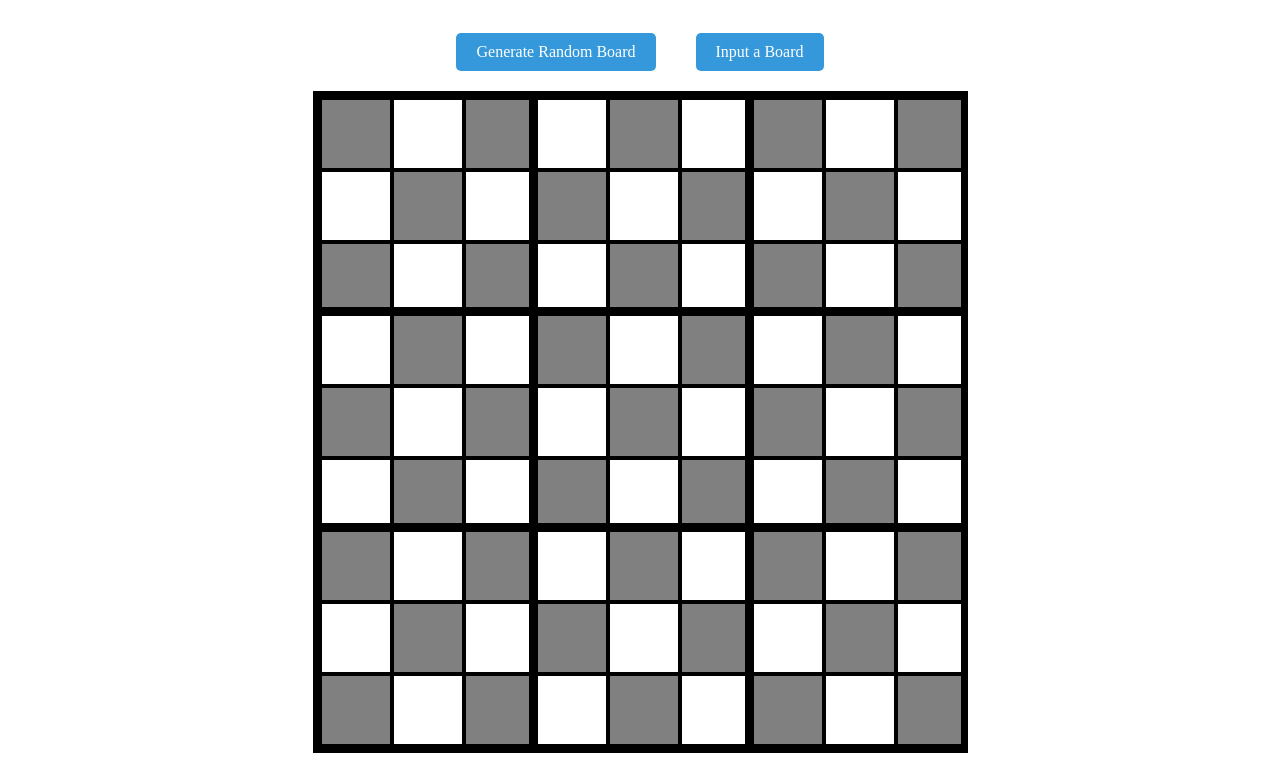
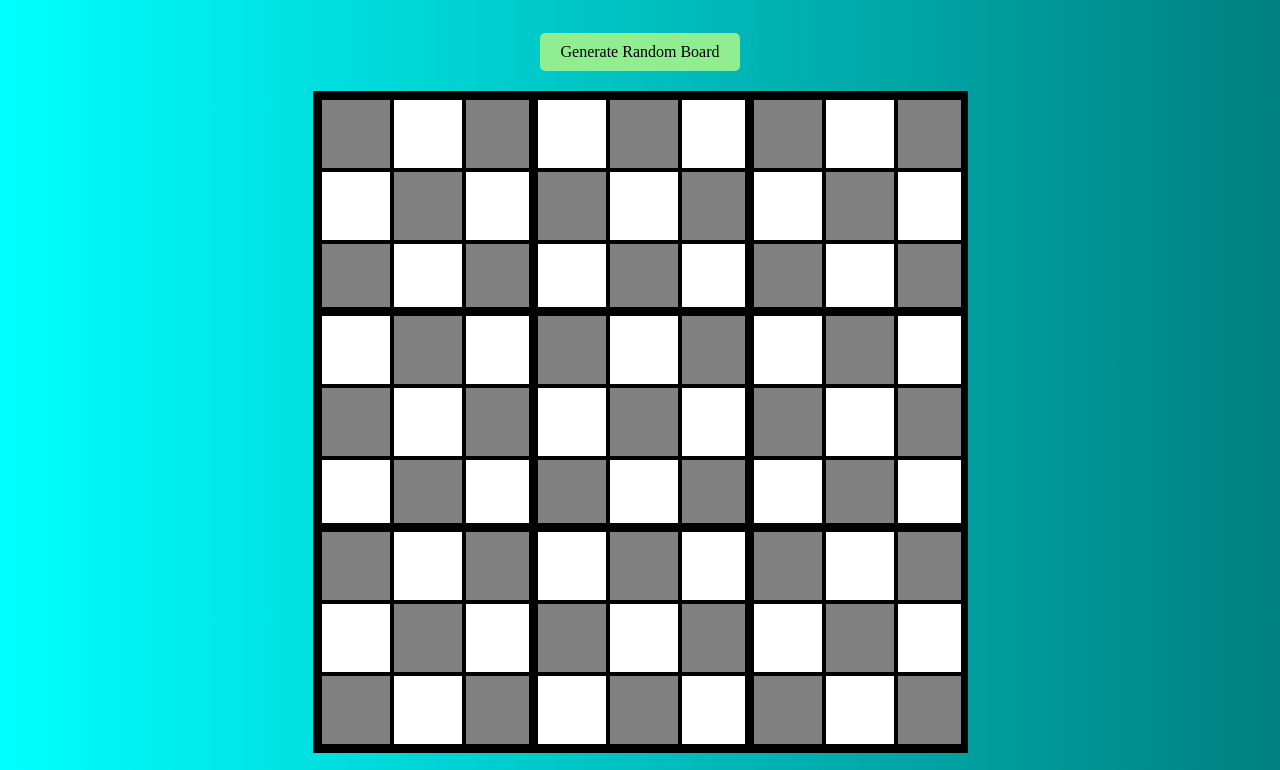
Before and after one commit to Ajay12338/Sudoku-Solver, a React app: page / in a window 1280 px wide. Shown: the part 145-915 px from the top of the page. Built offline with nearby package versions, Linux system fonts and the light colour scheme; a web font is replaced by a local one.

Commit message:
Completed Part 1

```diff
--- a/Body.js
+++ b/Body.js
@@ -1,5 +1,5 @@
 import { useState } from "react";
-
+import solve from "./soduku_backtracking";
 const Body = () => {
   let [solveBoard, setSolveBoard] = useState([
     ["", "", "", "", "", "", "", "", ""],
@@ -23,7 +23,9 @@ const Body = () => {
     ["", "", "", "", "", "", "", "", ""],
     ["", "", "", "", "", "", "", "", ""],
   ]);
-
+  function create2DCopyArray(arr) {
+    return arr.map((subarray) => [...subarray]);
+  }
   return (
     <>
       <div className="btn">
@@ -32,7 +34,8 @@ const Body = () => {
             let data = await fetch("https://sudoku-api.vercel.app/api/dosuku");
             data = await data.json();
             let questionGrid = data.newboard.grids[0].value;
-            let solutionGrid = data.newboard.grids[0].solution;
+            let copyQuestionGrid = create2DCopyArray(questionGrid);
+            let solutionGrid = solve(copyQuestionGrid);
             for (let i = 0; i < 9; i++) {
               for (let j = 0; j < 9; j++) {
                 if (questionGrid[i][j] === 0) questionGrid[i][j] = "";
@@ -44,7 +47,6 @@ const Body = () => {
         >
           Generate Random Board
         </button>
-        <button>Input a Board</button>
       </div>
       <div className="body">
         <div className="sudoku-container">
--- a/Footer.js
+++ b/Footer.js
@@ -2,7 +2,6 @@ const Footer = () => {
   return (
     <div id="footer-container">
       <p className="footer-txt">Ajay S</p>
-      <img src="https://akshaysaini.in/img/foot.jpg" alt="temple-img-footer" />
     </div>
   );
 };
--- a/index.css
+++ b/index.css
@@ -2,16 +2,19 @@ html,
 body {
   margin: 0;
   padding: 0;
+  background: linear-gradient(90deg, #00ffff, #008080);
 }
 #heading {
   text-align: center;
   font-family: "Playpen Sans", cursive;
   font-size: 2rem;
+  color: #fff;
 }
 #jpn-txt {
   text-align: center;
   font-family: "Noto Serif JP", serif;
   font-size: 2rem;
+  color: #fff;
 }
 .btn {
   display: flex;
@@ -23,8 +26,8 @@ body {
   font-size: 1rem;
   margin: 20px;
   padding: 10px 20px;
-  background-color: #3498db;
-  color: #fff;
+  background-color: lightgreen;
+  color: #000000;
   border: none;
   border-radius: 5px;
   cursor: pointer;
@@ -76,9 +79,10 @@ body {
   font-family: "Sacramento", cursive;
   font-size: 5rem;
   font-weight: 400;
-  color: #41b0bf;
+  color: #fff;
   margin: 10px;
 }
+
 @media screen and (max-width: 768px) {
   .btn > button {
     margin: 10px;
--- a/soduku_backtracking.js
+++ b/soduku_backtracking.js
@@ -1,2 +1,42 @@
-const solve = (grid) => {};
+let ans;
+const isValid = (grid, currVal, row, col) => {
+  for (let i = 0; i < 9; i++) {
+    if (grid[i][col] === currVal) return false;
+
+    if (grid[row][i] === currVal) return false;
+    if (
+      grid[3 * Math.floor(row / 3) + Math.floor(i / 3)][
+        3 * Math.floor(col / 3) + (i % 3)
+      ] === currVal
+    )
+      return false;
+  }
+  return true;
+};
+const backtracking = (grid) => {
+  for (let i = 0; i < 9; i++) {
+    for (let j = 0; j < 9; j++) {
+      if (grid[i][j] === 0) {
+        for (let k = 1; k <= 9; k++) {
+          if (isValid(grid, k, i, j)) {
+            grid[i][j] = k;
+            if (backtracking(grid) === true) {
+              return true;
+            } else {
+              grid[i][j] = 0;
+            }
+          }
+        }
+        return false;
+      }
+    }
+  }
+  ans = grid;
+  return true;
+};
+
+const solve = (grid) => {
+  backtracking(grid);
+  return ans;
+};
 export default solve;
```
Also changed, not shown: Overlay.js (added, +9 -0 lines).
